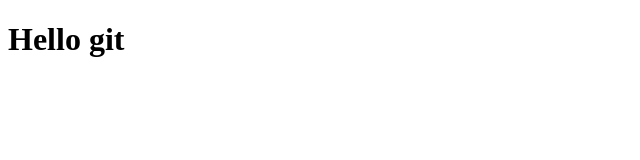
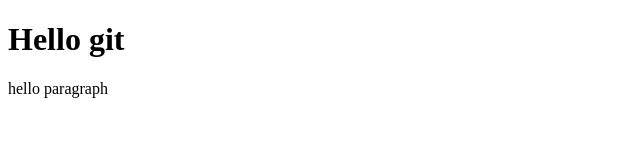
Before and after one commit to abhilashnyamagoud/git-webinar, a plain HTML site: page index.html in a window 1280 px wide. Shown: the whole page, without its empty margins (0-640 px from the left). Drawn offline with Linux system fonts and the light colour scheme.

Commit message:
paragraph added

```diff
--- a/index.html
+++ b/index.html
@@ -8,6 +8,6 @@
 </head>
 <body>
     <h1>Hello git</h1>
-
+    <p>hello paragraph</p>
 </body>
 </html>
```
